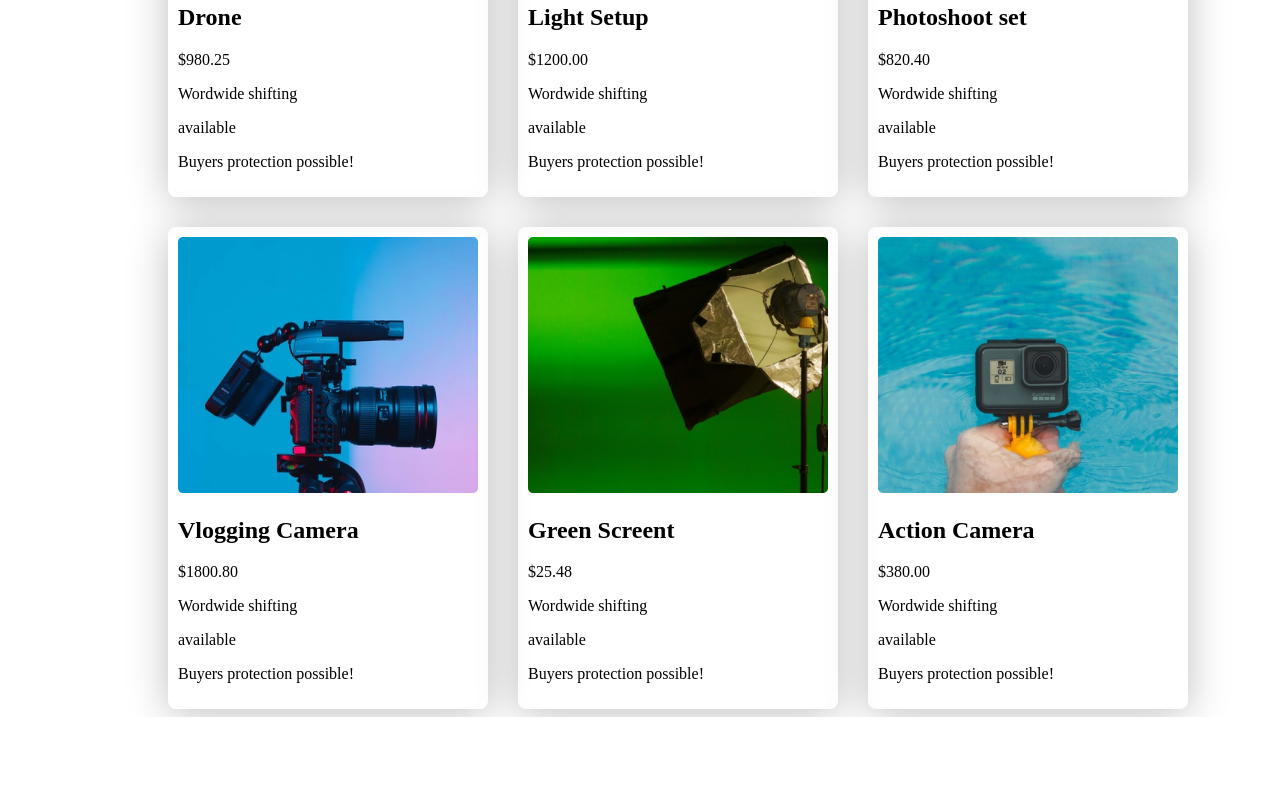
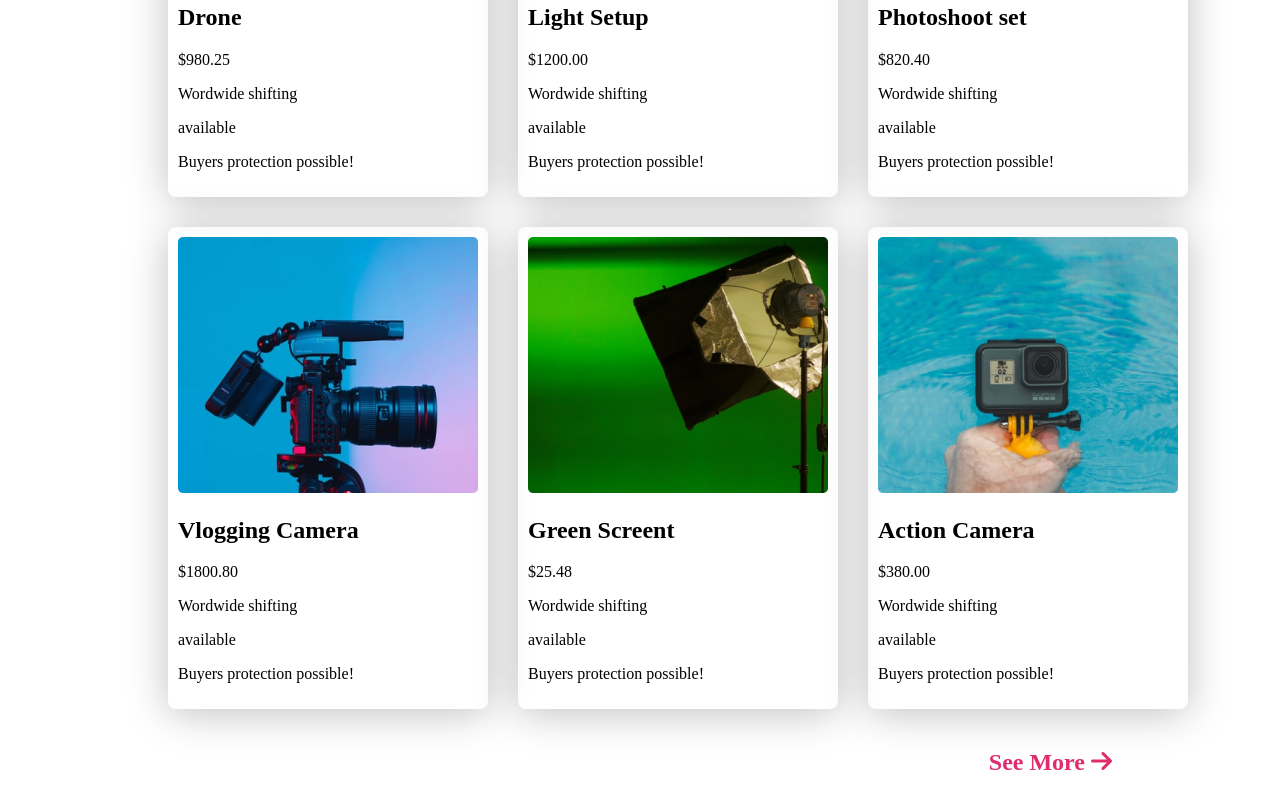
Before and after one commit to razaulkarim2410/influencer-practices, a plain HTML site: page index.html in a window 1280 px wide. Shown: the part 1861-2661 px from the top of the page. Before the commit the page ends 2578 px from the top, so only its background shows below. Drawn offline with Linux system fonts and the light colour scheme.

Commit message:
added font awesome icon

```diff
--- a/index.html
+++ b/index.html
@@ -5,6 +5,7 @@
   <meta name="viewport" content="width=device-width, initial-scale=1.0">
   <title>Influencer-practices</title>
   <link rel="stylesheet" href="styles/style.css">
+  <script src="https://kit.fontawesome.com/38f0d7b24a.js" crossorigin="anonymous"></script>
 </head>
 <body>
   <header class="header">
@@ -34,7 +35,7 @@
           <p>Lorem ipsum dolor sit amet, consectetur adipiscing elit. Sem vestibulum sed scelerisque eros. Lectus faucibus.</p>
         </div>
         <div>
-          <button class="btn" >Preebook now</button>
+          <button class="btn" >Preebook now  <i class="fa-solid fa-arrow-right"></i></button>
         </div>
       </div>
       <div class="title-img">
@@ -146,11 +147,13 @@
         </div>
 
       </div>
-    <!-- </section>
+    </section>
     <div class="popular-footer">
-      <p>See More</p>
-      <img class="logo" src="logos/arrow-right-solid.svg" alt="">
-     </div> -->
+      <div>
+        <p>See More  <i class="fa-solid fa-arrow-right"></i></p>
+      </div>
+
+     </div>
 
   </main>
   <footer>
--- a/styles/style.css
+++ b/styles/style.css
@@ -61,6 +61,7 @@
   padding: 10px 55px 10px 24px;
   border-radius:40px ;
   border: none;
+  align-items: center;
 }
 .btn:hover{
   background-color:rebeccapurple;
@@ -104,13 +105,19 @@
   box-shadow: 0px 4px 40px 0px rgba(0, 0, 0, 0.25);
 
 }
+/* .popular-footer{
+  display: flex;
+  text-align: left;
+} */
+
 .popular-footer{
-  display: flex;
-  text-align: end;
-}
-.logo{
-  width: 20px;
-  height: 2cqh;
+  text-align: right;
+  margin-right: 160px;
+  margin-top: 40px;
+  color: #E02C6D;
+  font-weight: 700;
+  font-size: 1.5rem;
+  align-items: center;
 }
 
 @media only screen and (max-width:576px) {
```
